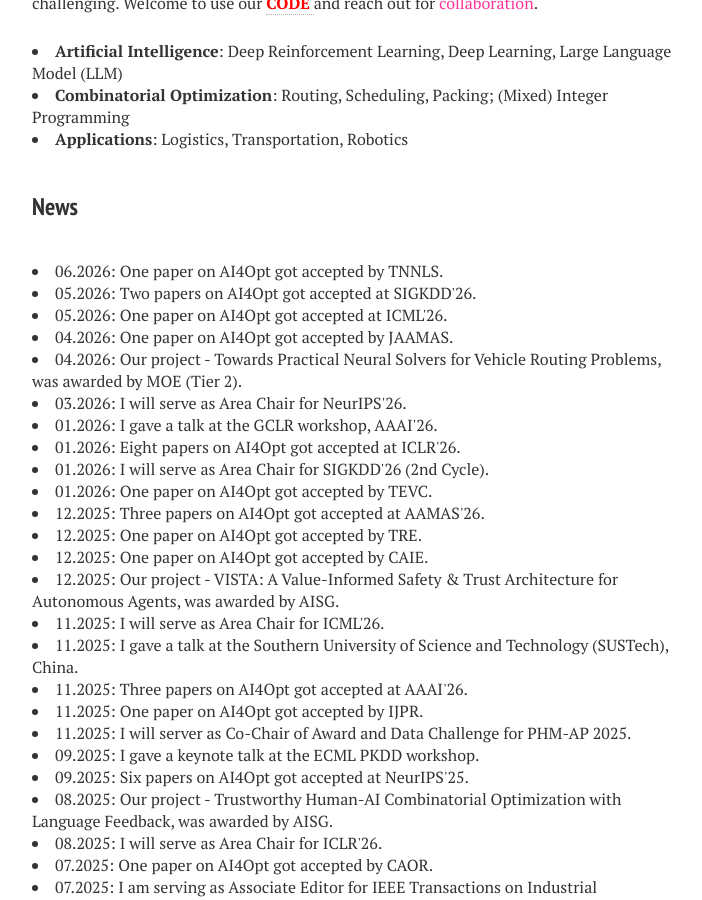
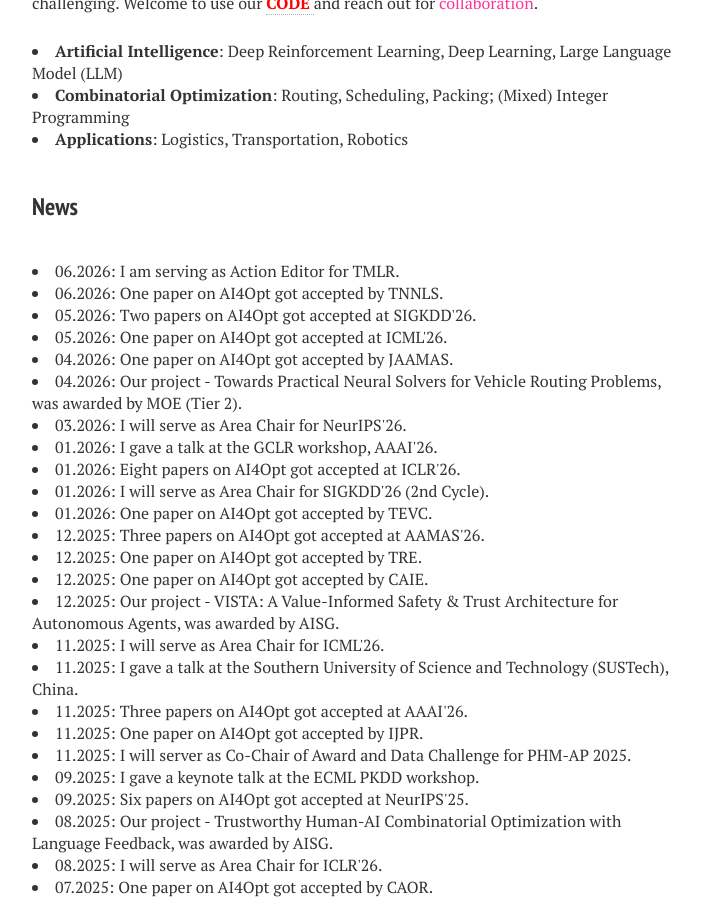
Before and after one commit to zhiguangcaosg/zhiguangcaosg.github.io, a Jekyll site: the page built from index.md, in a window 1280 px wide and 900 px high, scrolled down 812 px. Shown: the whole window, without its empty margins (288-990 px from the left). Built offline with Jekyll 4.4.1, drawn with Linux system fonts in a browser that asks for light colours; nearby versions of some CDN libraries.

Commit message:
Update index.md

```diff
--- a/index.md
+++ b/index.md
@@ -38,6 +38,9 @@ image: banner1.png
 </li>
 
 <h3 style="margin-bottom:-8px;padding-top:20px;">News</h3> <br>
+<li>
+06.2026: I am serving as Action Editor for TMLR.
+</li>
 
 <li>
 06.2026: One paper on AI4Opt got accepted by TNNLS.
```
